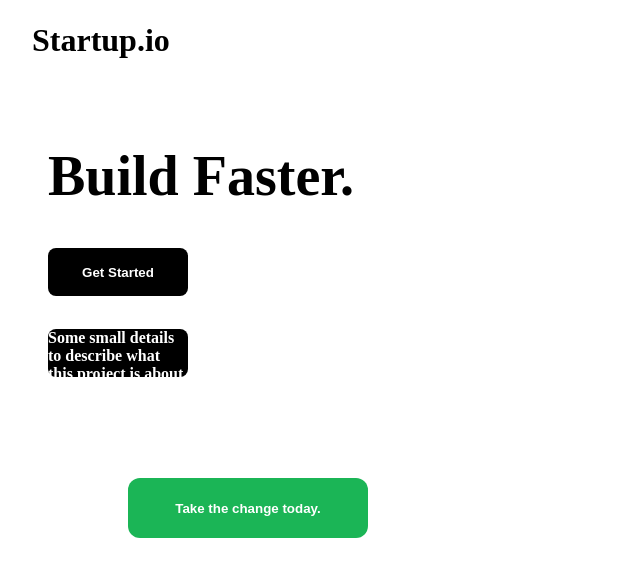
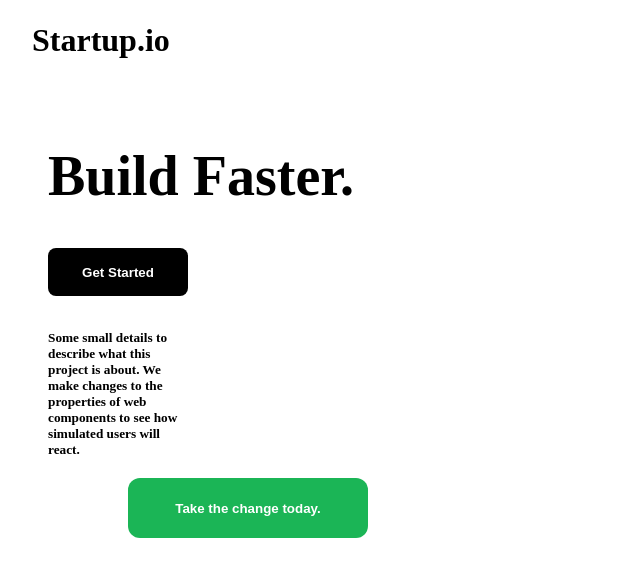
Before and after one commit to BoscoZhangers/test2, a React app: page / in a window 1280 px wide. Shown: the top 576 px of the page, without its empty margins (0-640 px from the left). Built offline with nearby package versions, Linux system fonts and the light colour scheme; no server answers; the HTML template or start-up script is replaced by a standard one.

Commit message:
Add elements

```diff
--- a/src/App.jsx
+++ b/src/App.jsx
@@ -35,12 +35,12 @@ export default function App() {
         Get Started
       </button>
 
-      <h4
+      <h5
         data-darwin-id="description"
-        style={{ position: 'absolute', left: 40, top: 300, width: 140, height: 48, backgroundColor: '#000', borderRadius: '8px', color: 'white', fontWeight: 'bold', border: 'none', cursor: 'pointer' }}
+        style={{ position: 'absolute', left: 40, top: 300, width: 140, height: 48, backgroundColor: '#ffffff', borderRadius: '8px', color: 'black', border: 'none', cursor: 'pointer' }}
       >
         Some small details to describe what this project is about. We make changes to the properties of web components to see how simulated users will react.
-      </h4>
+      </h5>
 
       <button
         data-darwin-id="btn-cta-2"
```
